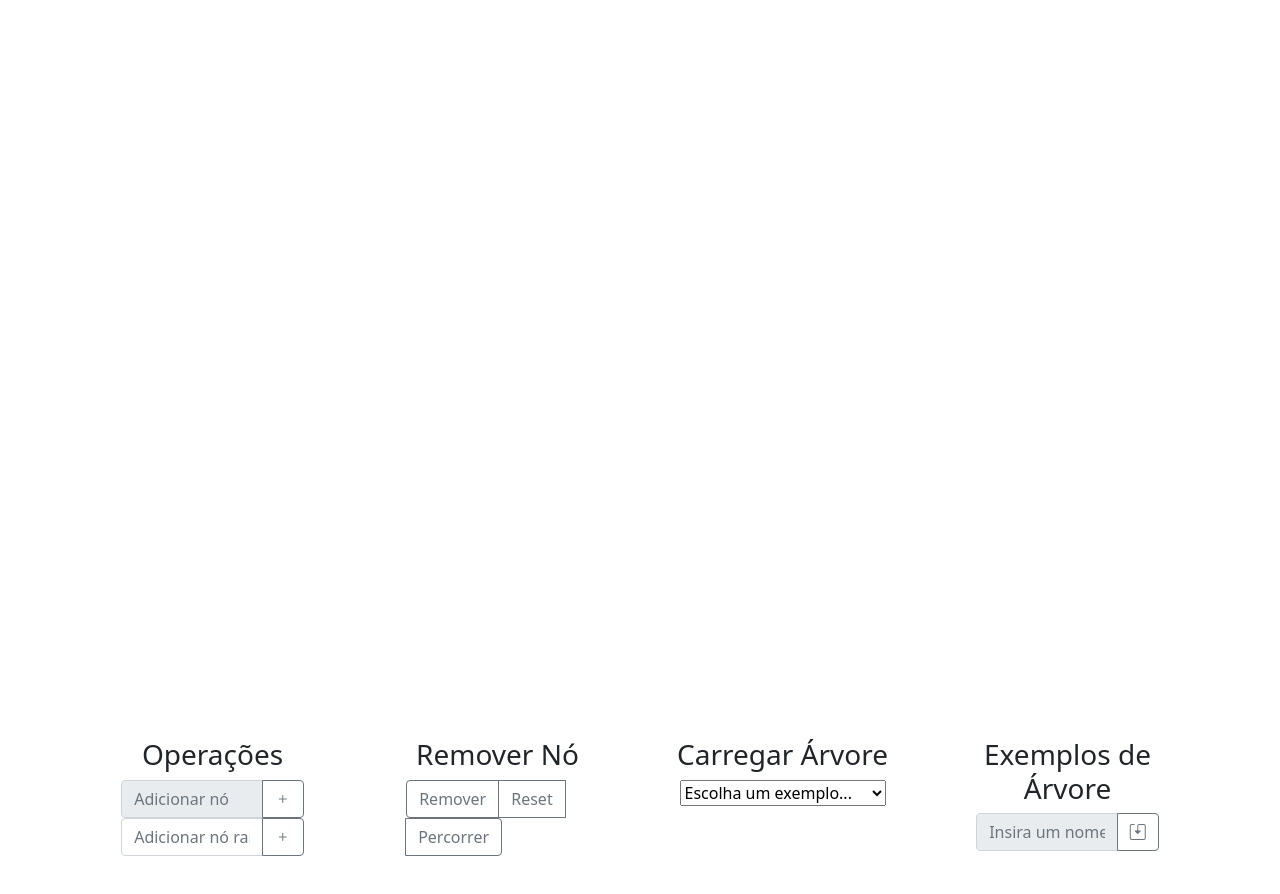
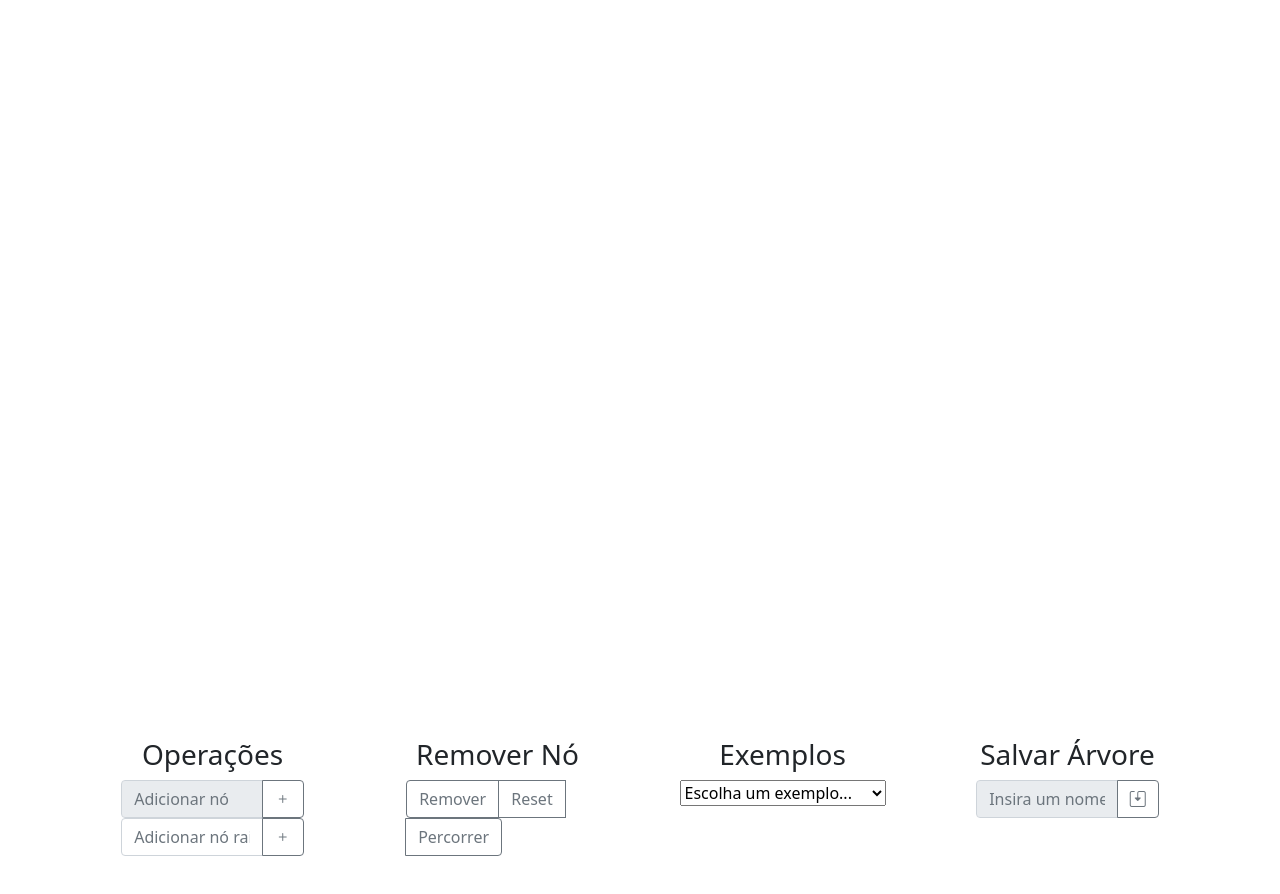
Before and after one commit to lucassavioli/graphs-and-trees, a website: page index.html in a window 1280 px wide. Shown: the part 118-1012 px from the top of the page. Drawn offline with nearby package versions, Linux system fonts and the light colour scheme.

Commit message:
Correction on titles

```diff
--- a/index.html
+++ b/index.html
@@ -47,7 +47,7 @@
                 </div>
             </div>
             <div class="col-md-3">
-                <h3 class="text-center">Carregar Árvore</h3>
+                <h3 class="text-center">Exemplos</h3>
                 <div class="text-center">
                     <select id="select-example" onchange="selectExample()" class="custom-select">
                         <option selected disabled>Escolha um exemplo...</option>
@@ -55,7 +55,7 @@
                 </div>
             </div>
             <div class="col-md-3">
-                <h3 class="text-center">Exemplos de Árvore</h3>
+                <h3 class="text-center">Salvar Árvore</h3>
                 <div class="input-group mx-auto">
                     <input type="text" id="inputTreeName" class="form-control" placeholder="Insira um nome" aria-describedby="button-addon2">
                     <button class="btn btn-outline-secondary" type="button" onclick="saveTree()" id="btn-save"><i class="bi bi-save2"></i></button>
```
